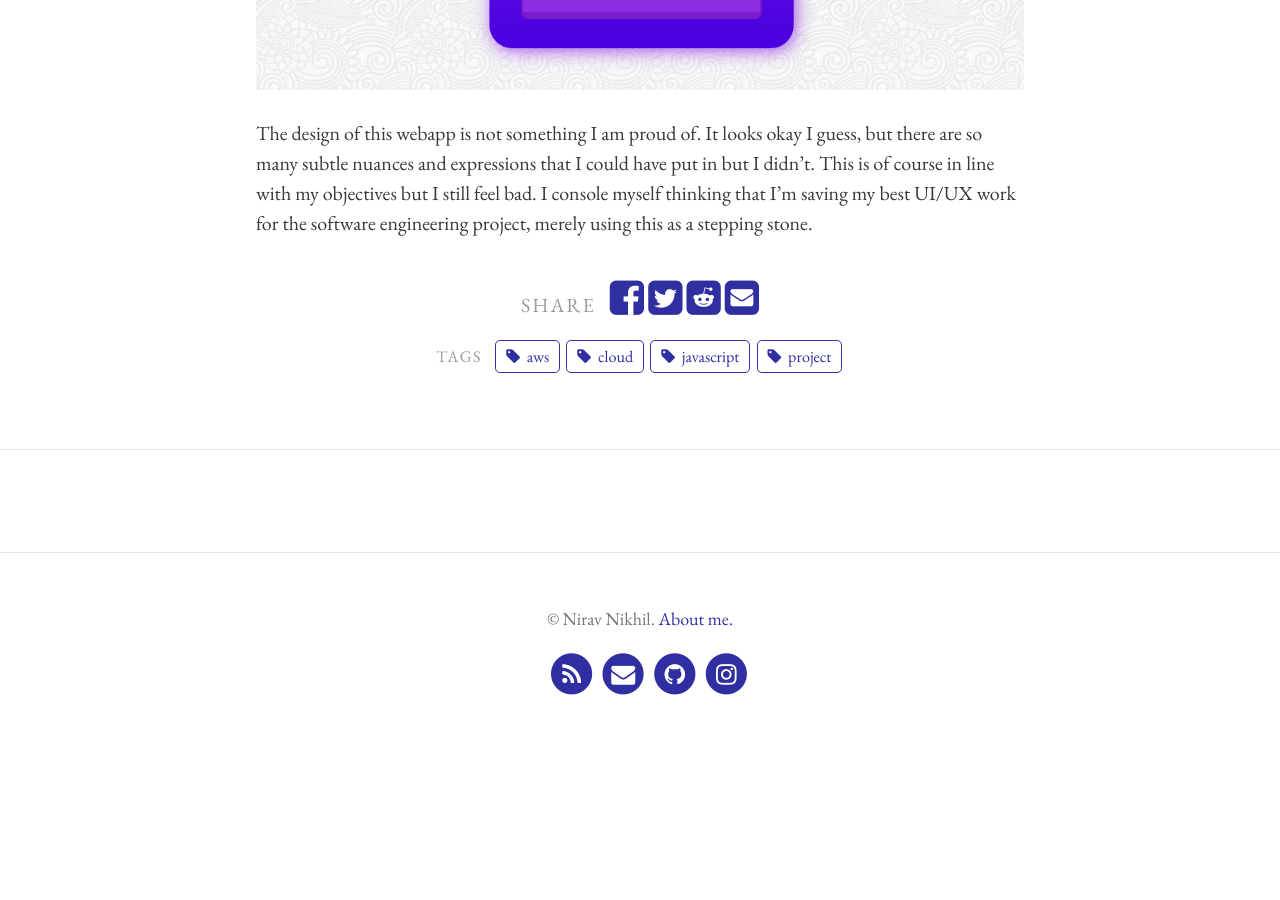
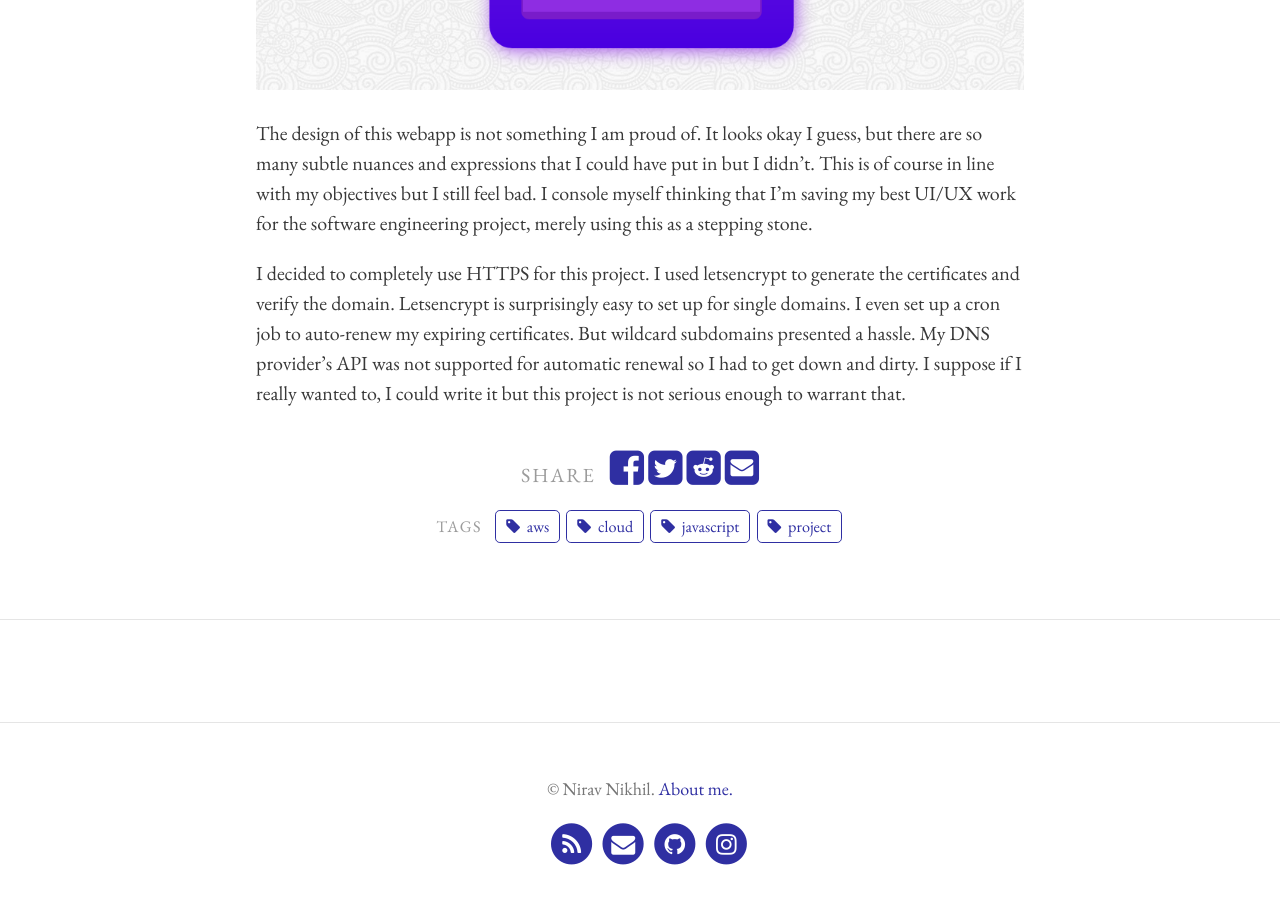
Before and after one commit to niravcodes/niravcodes.github.io, a Jekyll site: the page built from _portfolio/humbird.md, in a window 1280 px wide and 900 px high, scrolled down 2018 px. Built offline with Jekyll 4.4.1, drawn with Linux system fonts in a browser that asks for light colours; comment, search, counter and statistics services are not loaded; before the commit the page ends 2785 px from its top, so only the background shows below that.

Commit message:
Update from Forestry.io - Updated humbird.md

```diff
--- a/_portfolio/humbird.md
+++ b/_portfolio/humbird.md
@@ -39,3 +39,5 @@ On visiting <chatroom>.nirab.me, you are greeted with a login page. You type in
 ![](https://nirav.com.np/assets/img/sshot-2.png)
 
 The design of this webapp is not something I am proud of. It looks okay I guess, but there are so many subtle nuances and expressions that I could have put in but I didn't. This is of course in line with my objectives but I still feel bad. I console myself thinking that I'm saving my best UI/UX work for the software engineering project, merely using this as a stepping stone.
+
+I decided to completely use HTTPS for this project. I used letsencrypt to generate the certificates and verify the domain. Letsencrypt is surprisingly easy to set up for single domains. I even set up a cron job to auto-renew my expiring certificates. But wildcard subdomains presented a hassle. My DNS provider's API was not supported for automatic renewal so I had to get down and dirty. I suppose if I really wanted to, I could write it but this project is not serious enough to warrant that.
```
